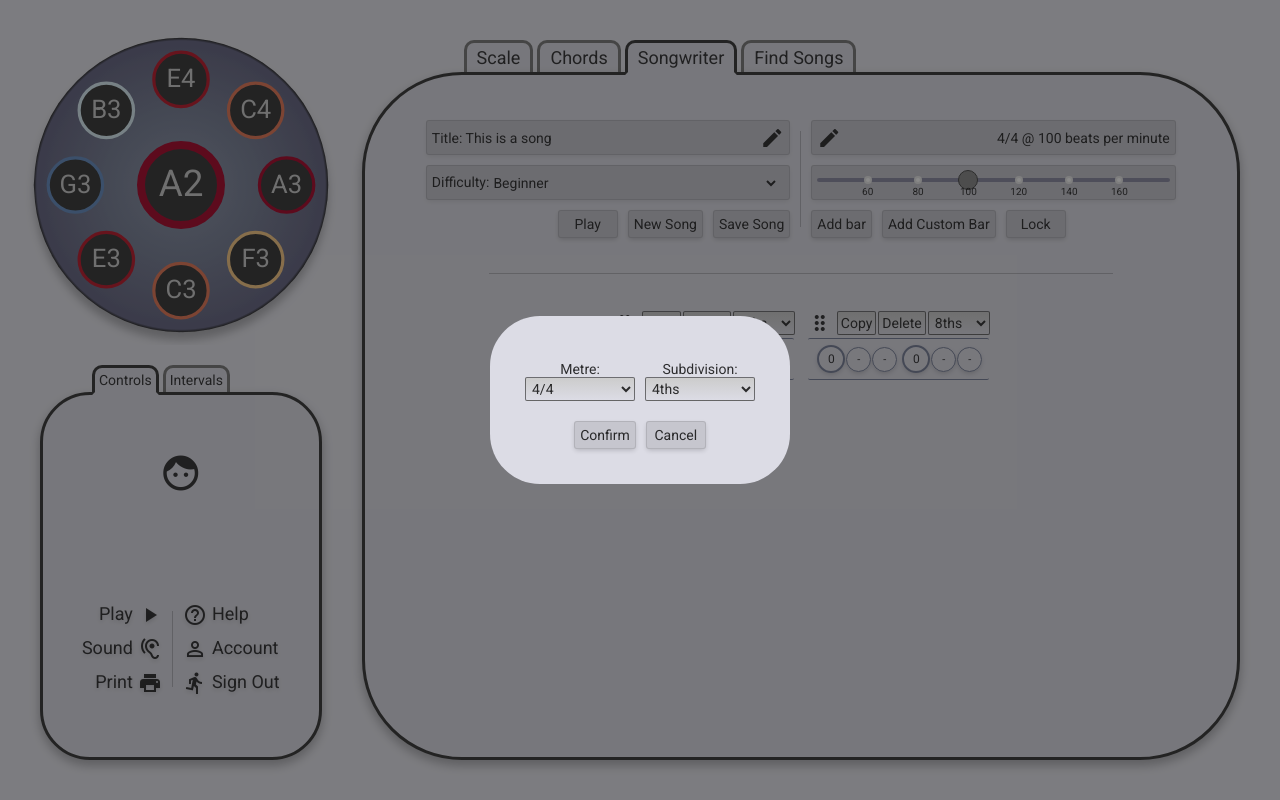
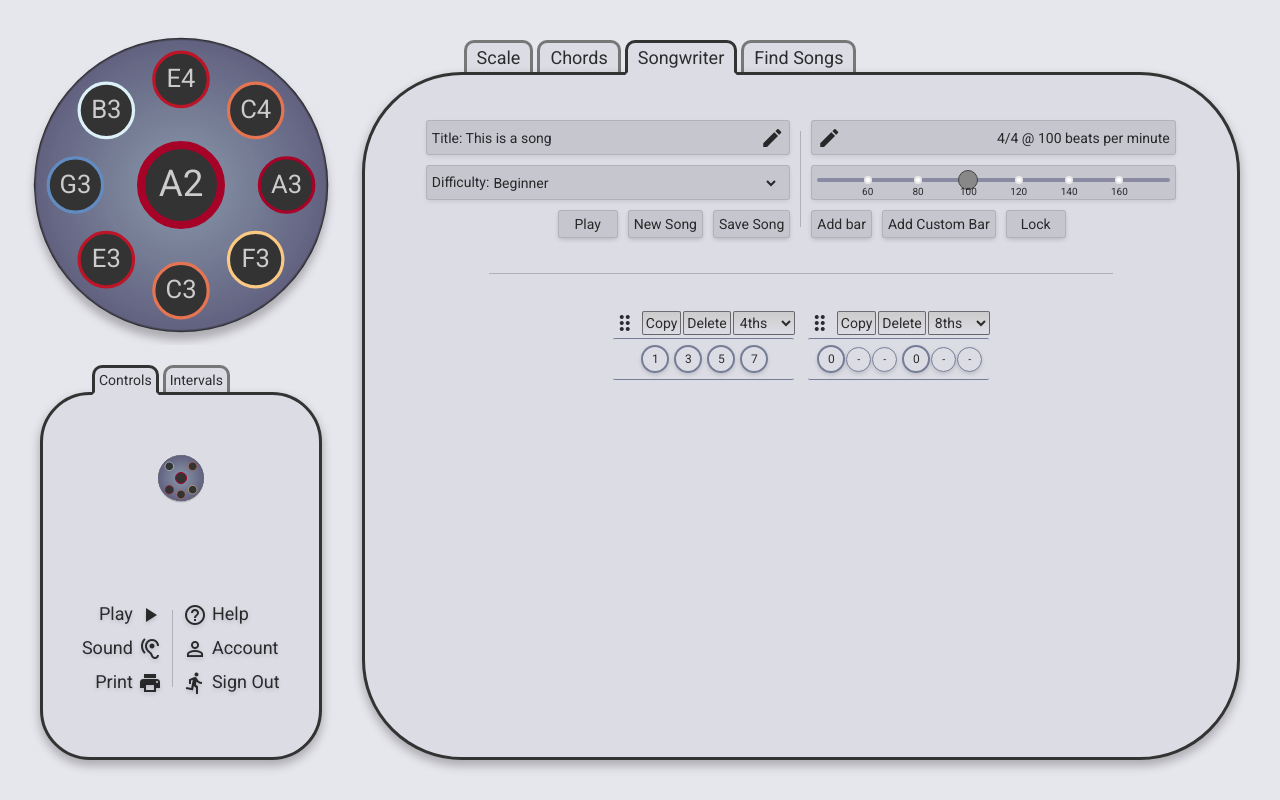
Before and after one commit to Moosees/ding-and-tones, a React (Create React App) app in the folder client/: page /song in a window 1280 px wide. Built offline with nearby package versions, Linux system fonts and the light colour scheme.

Commit message:
add logo to user controls, set song metre popup to closed on load

```diff
--- a/client/src/components/songControls/SongControls.jsx
+++ b/client/src/components/songControls/SongControls.jsx
@@ -21,7 +21,7 @@ const SongControls = ({
   subdivision,
   toggleEditSong,
 }) => {
-  const [metreOpen, setMetreOpen] = useState(true);
+  const [metreOpen, setMetreOpen] = useState(false);
   const [newBarOpen, setNewBarOpen] = useState(false);
   const metreAndBpm = `${metreList[metre].name} @ ${bpm} beats per minute`;
 
--- a/client/src/containers/user/User.jsx
+++ b/client/src/containers/user/User.jsx
@@ -2,20 +2,19 @@ import React from 'react';
 import BtnControls from '../../components/button/Controls';
 import DividerLine from '../../components/dividerLine/DividerLine';
 import {
-  AvatarContainer,
   ButtonGroup,
   ControlButtons,
+  Logo,
+  LogoContainer,
   UserContainer,
 } from './user.styles';
 
 const User = () => {
   return (
     <UserContainer>
-      <AvatarContainer>
-        <i className="material-icons" style={{ fontSize: 'inherit' }}>
-          face
-        </i>
-      </AvatarContainer>
+      <LogoContainer>
+        <Logo />
+      </LogoContainer>
       <ControlButtons>
         <ButtonGroup reverse>
           {/* PlayButton component?? */}
--- a/client/src/containers/user/user.styles.js
+++ b/client/src/containers/user/user.styles.js
@@ -1,8 +1,4 @@
 import styled from 'styled-components';
-
-export const AvatarContainer = styled.div`
-  font-size: 4.2rem;
-`;
 
 export const ButtonGroup = styled.div`
   align-items: ${({ reverse }) => (reverse ? 'flex-end' : 'flex-start')};
@@ -17,6 +13,18 @@ export const ControlButtons = styled.div`
   display: flex;
 `;
 
+export const Logo = styled.svg`
+  background-image: url(logo.svg);
+  background-size: cover;
+  height: 100%;
+  width: 100%;
+`;
+
+export const LogoContainer = styled.div`
+  height: 5rem;
+  width: 5rem;
+`;
+
 export const UserContainer = styled.div`
   align-items: center;
   display: flex;
```
Also changed, not shown: client/public/logo.svg (added), 1 other file (tests, documents, lock files or other folders).
